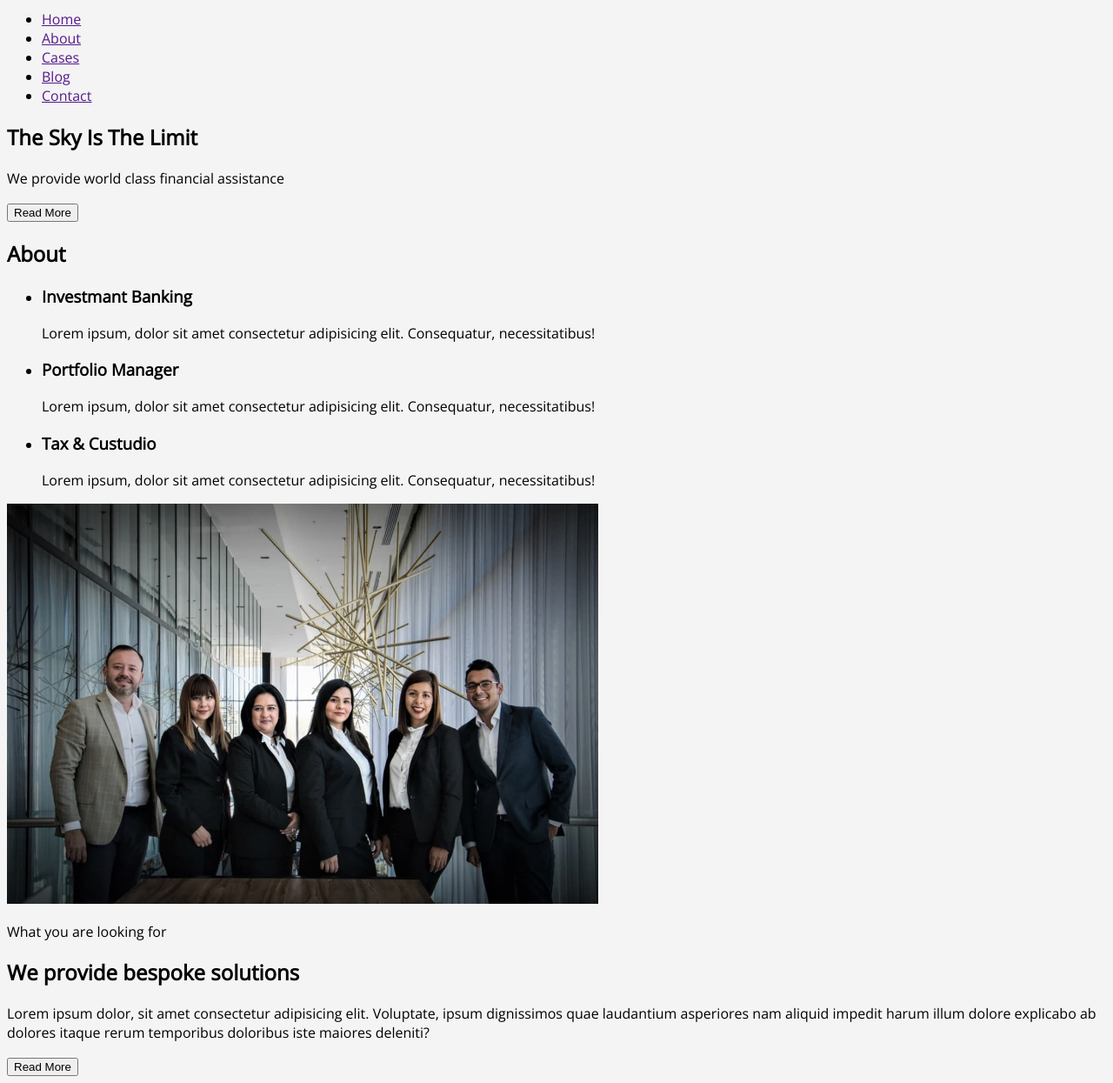
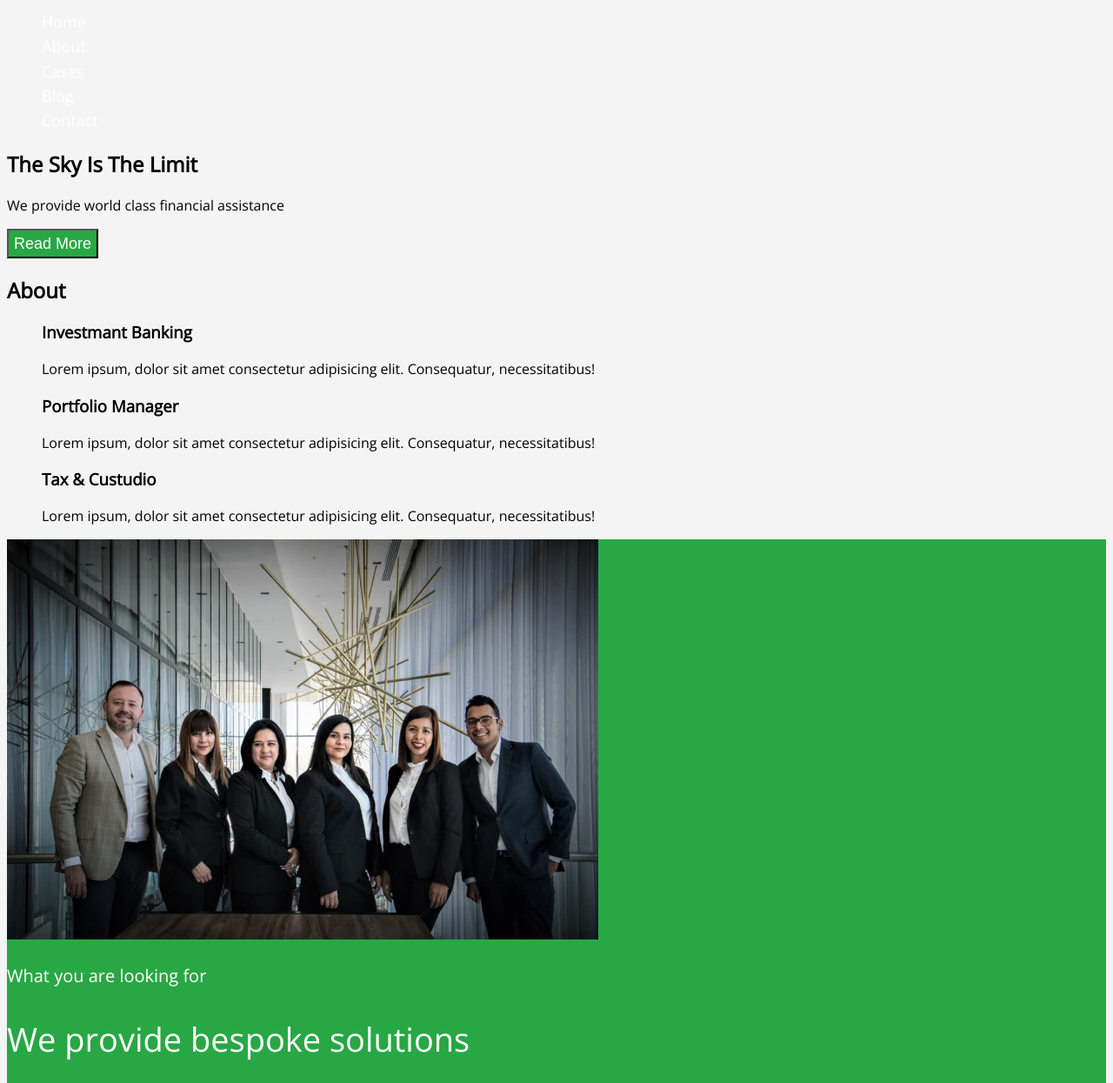
Before and after one commit to Mariya-Lutsenko/fson61-lions, a plain HTML site: page index.html in a window 1280 px wide. Shown: the part 55-1300 px from the top of the page at 87% size. Drawn offline with nearby package versions, Linux system fonts and the light colour scheme.

Commit message:
+клас щоб забрати підкреслення і маркування

```diff
--- a/css/styles.css
+++ b/css/styles.css
@@ -9,7 +9,20 @@ body {
   font-family: 'Open Sans', sans-serif;
   background: #f4f4f4;
 }
-/* header */
+/*==============general class==============*/
+
+.underlining {
+  text-decoration: none;
+}
+
+.mark {
+  list-style: none;
+}
+
+/*==============/general class==============*/
+
+/*==============header ==============*/
+
 .header-logo {
   font-style: normal;
   font-size: 35px;
@@ -17,9 +30,52 @@ body {
   text-decoration: none;
   color: var(--secondary-color-text);
 }
+
 .header-logo span {
   color: var(--green-background);
 }
+
+.header-link {
+  font-weight: 400;
+  font-size: 18px;
+  line-height: 1.56;
+  color: var(--secondary-color-text);
+}
+/*============== /header ==============*/
+
+/*============== info ==============*/
+.info {
+  background-color: var(--green-background);
+}
+
+.info-description {
+  font-weight: 400;
+  font-size: 20px;
+  line-height: 1.65;
+  color: var(--secondary-color-text);
+}
+
+.info-title {
+  font-weight: 300;
+  font-size: 38px;
+  line-height: 1.27;
+  color: var(--secondary-color-text);
+}
+.button,
+.info-text {
+  font-weight: 400;
+  font-size: 18px;
+  line-height: 1.56;
+  color: var(--secondary-color-text);
+}
+
+.button {
+  cursor: pointer;
+  color: var(--secondary-color-text);
+  background-color: var(--green-background);
+}
+/*============== /info ==============*/
+
 /* Section business */
 
 .business-description {
--- a/index.html
+++ b/index.html
@@ -27,12 +27,12 @@
     <header class="header">
       <nav>
         <a class="header-logo" href="./index.html"><span>Finance</span>  Ledger</a>
-        <ul class="header-list">
-          <li class="header-item"><a class="header-link" href="">Home</a></li>
-          <li class="header-item"><a class="header-link" href="">About</a></li>
-          <li class="header-item"><a class="header-link" href="">Cases</a></li>
-          <li class="header-item"><a class="header-link" href="">Blog</a></li>
-          <li class="header-item"><a class="header-link" href="">Contact</a></li>
+        <ul class="header-list mark">
+          <li class="header-item"><a class="header-link underlining" href="">Home</a></li>
+          <li class="header-item"><a class="header-link underlining" href="">About</a></li>
+          <li class="header-item"><a class="header-link underlining" href="">Cases</a></li>
+          <li class="header-item"><a class="header-link underlining" href="">Blog</a></li>
+          <li class="header-item"><a class="header-link underlining" href="">Contact</a></li>
         </ul>
       </nav>
     </header>
@@ -50,7 +50,7 @@
 
       <section class="about">
         <h2 class="about-title">About</h2>
-        <ul>
+        <ul class="mark">
           <li class="about-item">
             <h3 class="about-subtitle">Investmant Banking</h3>
             <p class="about-text">
@@ -130,7 +130,7 @@
           quae laudantium asperiores nam aliquid impedit harum illum dolore explicabo ab dolores
           itaque rerum temporibus doloribus iste maiores deleniti?
         </p>
-        <a class="link" href="#">Read Our Blog</a>
+        <a class="link underlining" href="#">Read Our Blog</a>
         <img
           class="blog-image"
           src="./images/blog/notes-and-coffe.jpg"
@@ -165,11 +165,11 @@
       <section>
         <img src="./images/callback/callback.jpg" alt="mobile phone" width="680" height="460" />
         <h3>Request Callback</h3>
-        <ul>
+        <ul class="mark">
           <li>Enter your name</li>
           <li>Enter email*</li>
         </ul>
-        <button type="button">Send</button>
+        <button class="button" type="button">Send</button>
       </section>
     </main>
 
```
